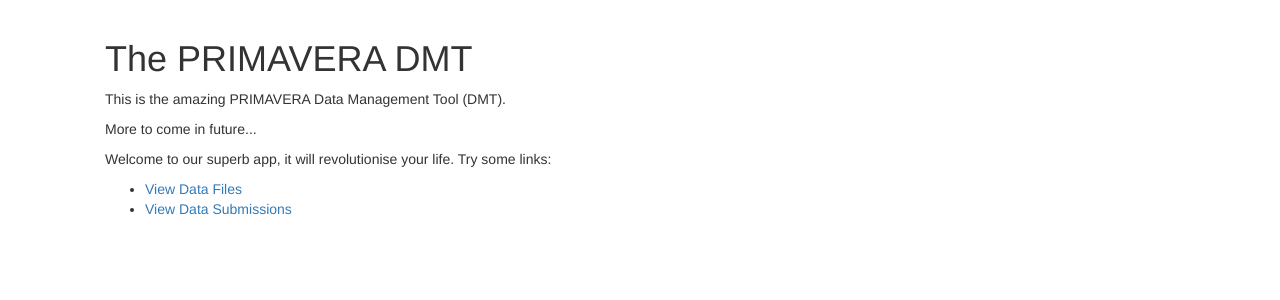
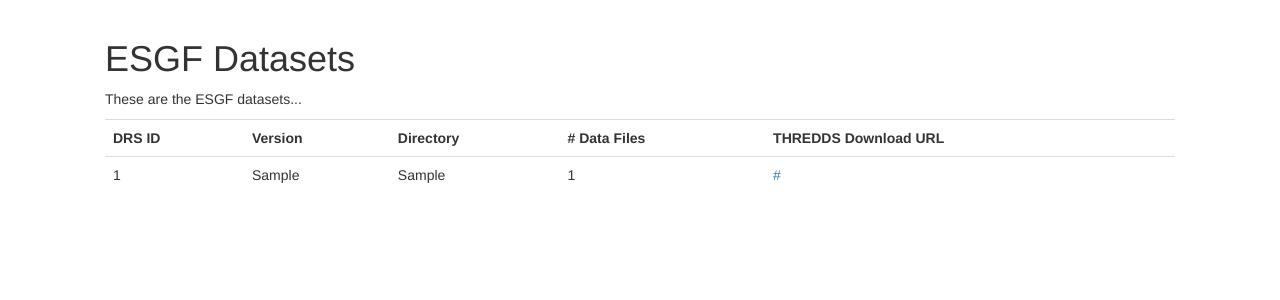
Before and after one commit to jonseddon/primavera-dmt, a Django app: page /esgf_datasets/ in a window 1280 px wide. Shown: the part 51-351 px from the top of the page. Run offline with Django 3.2, Linux system fonts and the light colour scheme; tables that the repository leaves empty hold one stand-in row (values such as "Sample post"); parts of the project's set-up code (start-up, migrations or seed data) failed here and were passed over; some libraries are stand-ins or nearby versions.

Commit message:
added ceda and esgf views. updates to make_dummy_data are not working.

```diff
--- a/pdata_app/models.py
+++ b/pdata_app/models.py
@@ -272,7 +272,7 @@ class ESGFDataset(DataFileAggregationBase):
         """
         Return full DRS Id made up of drsId version as: drs_id.version
         """
-        return "ESGF Dataset: %s.%s" % (self.drs_id, self.version)
+        return "%s.%s" % (self.drs_id, self.version)
 
     def clean(self, *args, **kwargs):
         if not re.match(r"^v\d+$", self.version):
--- a/pdata_app/views.py
+++ b/pdata_app/views.py
@@ -3,7 +3,7 @@ from django.shortcuts import render
 # Create your views here.
 from django.shortcuts import render_to_response
 
-from pdata_app.models import DataFile, DataSubmission
+from pdata_app.models import DataFile, DataSubmission, ESGFDataset, CEDADataset
 
 
 def view_data_submissions(request):
@@ -16,6 +16,19 @@ def view_data_files(request):
     data_files = DataFile.objects.all()
     return render_to_response('data_files.html', {'request': request,  'page_title': 'Data Files',
                                                 'records': data_files})
+
+
+def view_ceda_datasets(request):
+    ceda_datasets = CEDADataset.objects.all()
+    return render_to_response('ceda_datasets.html', {'request': request,  'page_title': 'CEDA Datasets',
+                                                'records': ceda_datasets})
+
+
+def view_esgf_datasets(request):
+    esgf_datasets = ESGFDataset.objects.all()
+    return render_to_response('esgf_datasets.html', {'request': request,  'page_title': 'ESGF Datasets',
+                                                'records': esgf_datasets})
+
 
 def view_home(request):
     return render_to_response('home.html', {'request': request, 'page_title': 'The PRIMAVERA DMT'})
--- a/pdata_site/urls.py
+++ b/pdata_site/urls.py
@@ -13,6 +13,8 @@ urlpatterns = patterns('',
     url(r'^admin/', include(admin.site.urls)),
     url(r'^files/$', 'pdata_app.views.view_data_files'),
     url(r'^submissions/$', 'pdata_app.views.view_data_submissions'),
+    url(r'^esgf_datasets/$', 'pdata_app.views.view_esgf_datasets'),
+    url(r'^ceda_datasets/$', 'pdata_app.views.view_ceda_datasets'),
     url(r'.*', 'pdata_app.views.view_home'),
     )
 
--- a/templates/base.html
+++ b/templates/base.html
@@ -58,8 +58,8 @@
                   <ul class="dropdown-menu">
                     <li><a href="{% url 'pdata_app.views.view_data_submissions' %}">Data Submissions</a></li>
                     <li><a href="{% url 'pdata_app.views.view_data_files' %}">Files</a></li>
-                    <li><a href="{% url 'pdata_app.views.view_data_files' %}">ESGF Datasets</a></li>
-                    <li><a href="{% url 'pdata_app.views.view_data_files' %}">CEDA Datasets</a></li>
+                    <li><a href="{% url 'pdata_app.views.view_esgf_datasets' %}">ESGF Datasets</a></li>
+                    <li><a href="{% url 'pdata_app.views.view_ceda_datasets' %}">CEDA Datasets</a></li>
                     <li role="separator" class="divider"></li>
                     <li><a href="{% url 'pdata_app.views.view_data_files' %}">Global Settings</a></li>
                   </ul>
--- /dev/null
+++ b/templates/esgf_datasets.html
@@ -0,0 +1,25 @@
+{% extends "base.html" %}
+{% load staticfiles %}
+
+    {% block contents %}
+        <p>These are the ESGF datasets...</p>
+
+        <table class="table table-hover">
+        <tr>
+            <th>DRS ID</th>
+            <th>Version</th>
+            <th>Directory</th>
+            <th># Data Files</th>
+            <th>THREDDS Download URL</th>
+        </tr>
+        {% for record in records %}
+            <tr>
+                <td>{{ record.drs_id }}</td>
+                <td>{{ record.version }}</td>
+                <td>{{ record.directory }}</td>
+                <td>{{ record.get_data_files|length }}</td>
+                <td><a href="{{ record.thredds_url }}">{{ record.thredds_url }}</a></td>
+            </tr>
+        {% endfor %}
+        </table>
+    {% endblock %}
--- a/templates/home.html
+++ b/templates/home.html
@@ -15,5 +15,7 @@
         <ul>
             <li><a href="{% url 'pdata_app.views.view_data_files' %}">View Data Files</a></li>
             <li><a href="{% url 'pdata_app.views.view_data_submissions' %}">View Data Submissions</a></li>
+            <li><a href="{% url 'pdata_app.views.view_esgf_datasets' %}">View ESGF Datasets</a></li>
+            <li><a href="{% url 'pdata_app.views.view_ceda_datasets' %}">View CEDA Datasets</a></li>
         </ul>
     {% endblock %}
```
Also changed, not shown: pdata_app/tests/test_models.py (+2 -2 lines), scripts/make_dummy_data.py (+8 -1 lines), templates/ceda_datasets.html (added, +23 -0 lines).
